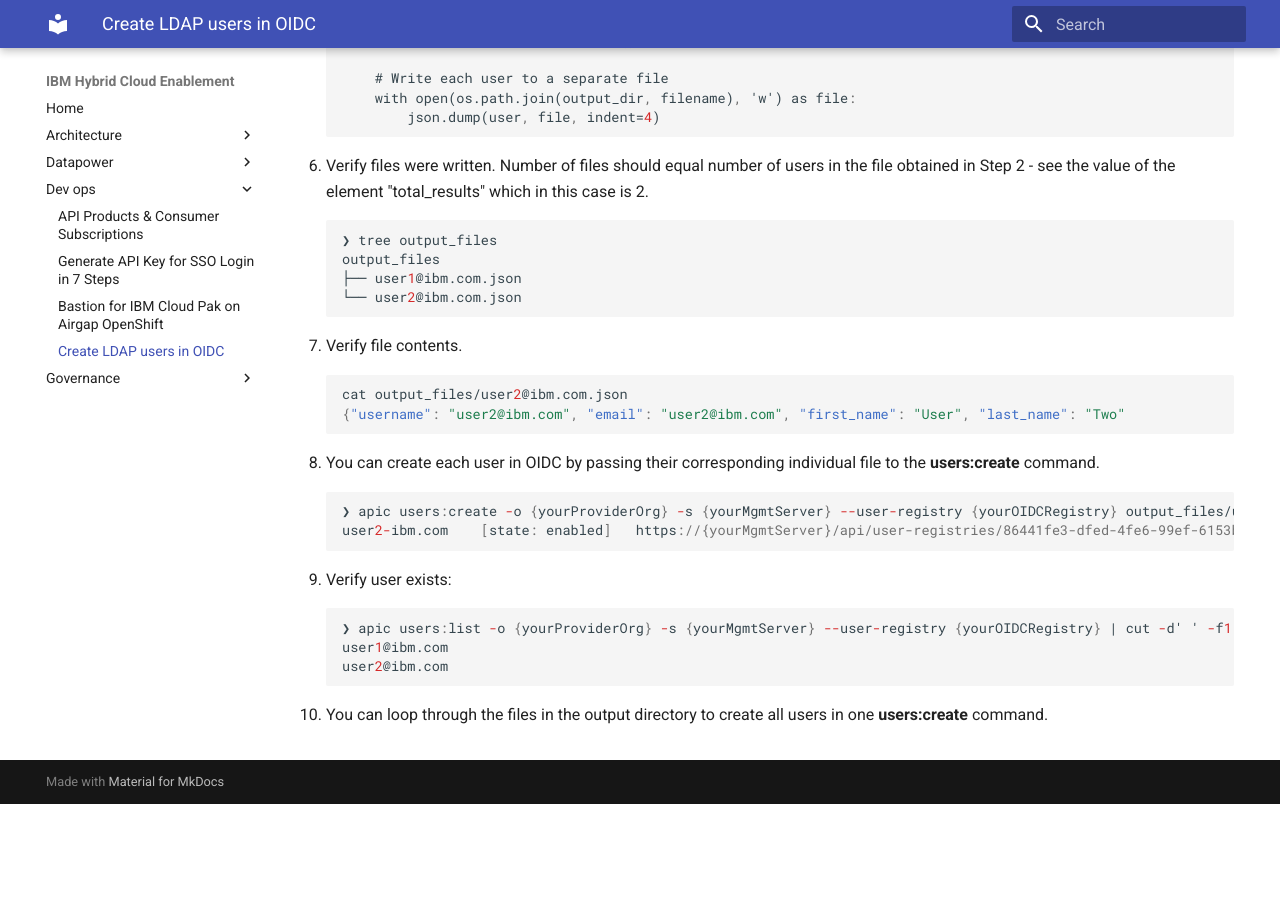
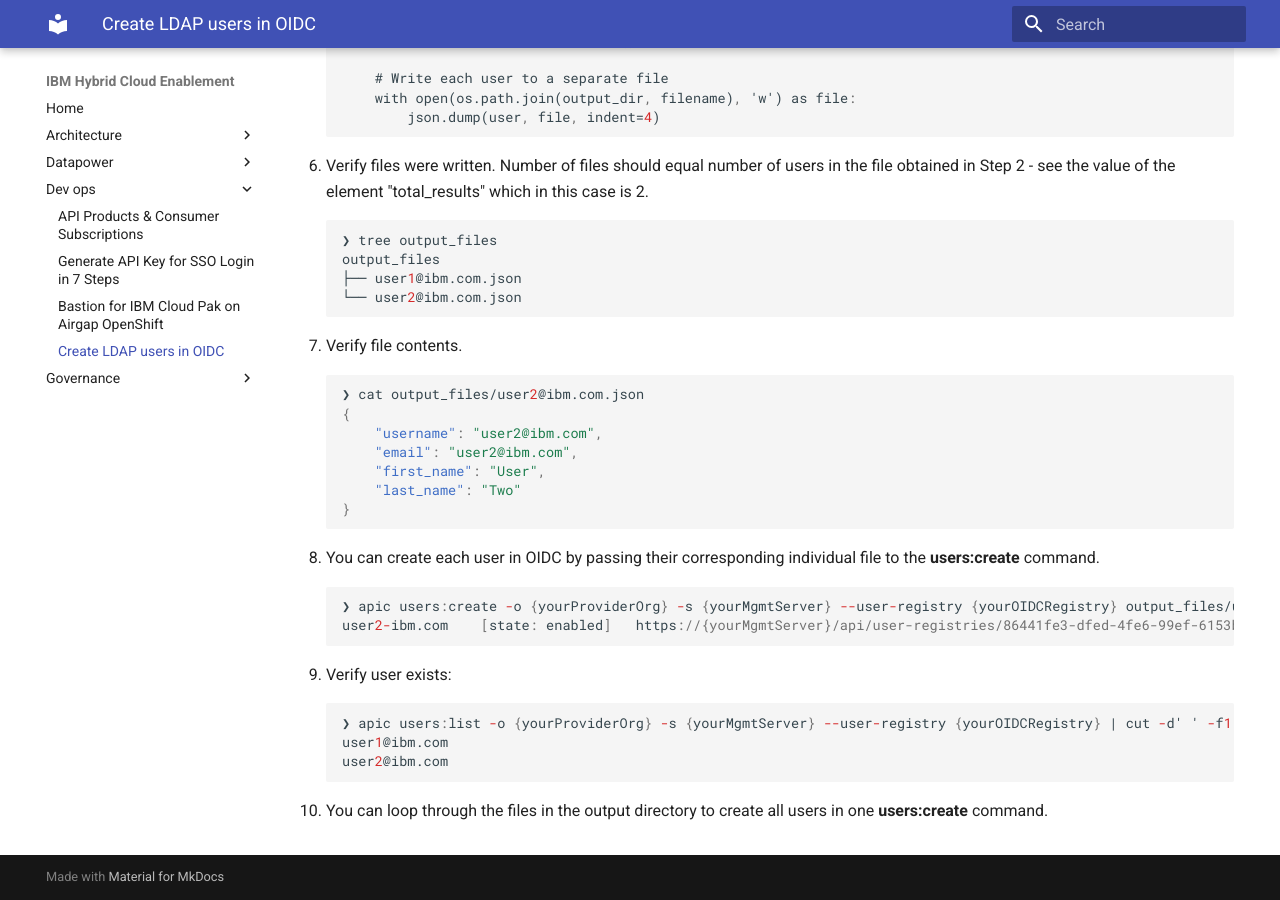
Before and after one commit to ibm-apiconnect/apic-hybrid-cloud-enablement, an MkDocs documentation site: the page built from docs-and-tools/dev-ops/create-oidc-users-from-ldap.md, in a window 1280 px wide and 900 px high, scrolled down 1522 px. Built offline with MkDocs 1.6.1 and Material for MkDocs 9.7.7, drawn with Linux system fonts in a browser that asks for light colours; before the commit the page ends 2326 px from its top, so only the background shows below that.

````diff
--- a/docs-and-tools/dev-ops/create-oidc-users-from-ldap.md
+++ b/docs-and-tools/dev-ops/create-oidc-users-from-ldap.md
@@ -91,8 +91,13 @@
 7. Verify file contents.
 
     ```json
-    cat output_files/user2@ibm.com.json
-    {"username": "user2@ibm.com", "email": "user2@ibm.com", "first_name": "User", "last_name": "Two"
+    ❯ cat output_files/user2@ibm.com.json
+    {
+        "username": "user2@ibm.com",
+        "email": "user2@ibm.com",
+        "first_name": "User",
+        "last_name": "Two"
+    }
     ```
 
 8. You can create each user in OIDC by passing their corresponding individual file to the **users:create** command.
````
